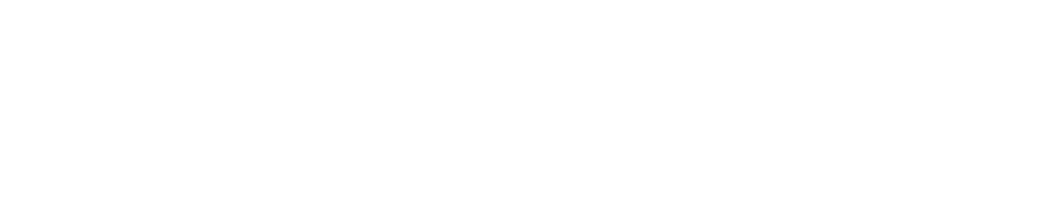
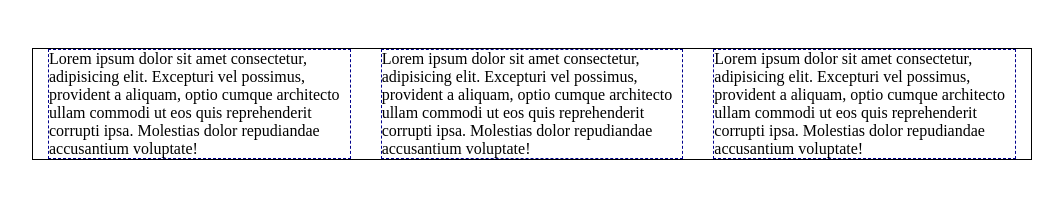
Before and after one commit to matte887/html-css-boolando, a plain HTML site: page index.html in a window 1280 px wide. Shown: the whole page, without its empty margins (108-1171 px from the left). Drawn offline with Linux system fonts and the light colour scheme.

Commit message:
main structure completed

```diff
--- a/css/style.css
+++ b/css/style.css
@@ -4,3 +4,17 @@
     padding: 0;
     box-sizing: border-box;
 }
+
+.container {
+    width: 80%;
+    max-width: 1000px;
+    border: 1px solid black;
+    margin: 3em auto;
+}
+
+.product {
+    display: inline-block;
+    border: 1px dashed darkblue;
+    width: calc(100%/3 - 30px);
+    margin: 0 15px;
+}
--- a/index.html
+++ b/index.html
@@ -8,6 +8,21 @@
     <title>Boolando</title>
 </head>
 <body>
-
+    <main>
+        <div class="container">
+            <div class="row">
+                <div class="product">Lorem ipsum dolor sit amet consectetur, adipisicing elit. Excepturi vel possimus, provident a aliquam, optio cumque architecto ullam commodi ut eos quis reprehenderit corrupti ipsa. Molestias dolor repudiandae accusantium voluptate!
+                </div><div class="product">Lorem ipsum dolor sit amet consectetur, adipisicing elit. Excepturi vel possimus, provident a aliquam, optio cumque architecto ullam commodi ut eos quis reprehenderit corrupti ipsa. Molestias dolor repudiandae accusantium voluptate!
+                </div><div class="product">Lorem ipsum dolor sit amet consectetur, adipisicing elit. Excepturi vel possimus, provident a aliquam, optio cumque architecto ullam commodi ut eos quis reprehenderit corrupti ipsa. Molestias dolor repudiandae accusantium voluptate!
+                </div>
+            </div>
+            <!-- <div class="row">
+                <div class="product">Lorem ipsum dolor sit amet consectetur, adipisicing elit. Excepturi vel possimus, provident a aliquam, optio cumque architecto ullam commodi ut eos quis reprehenderit corrupti ipsa. Molestias dolor repudiandae accusantium voluptate!
+                </div><div class="product">Lorem ipsum dolor sit amet consectetur, adipisicing elit. Excepturi vel possimus, provident a aliquam, optio cumque architecto ullam commodi ut eos quis reprehenderit corrupti ipsa. Molestias dolor repudiandae accusantium voluptate!
+                </div><div class="product">Lorem ipsum dolor sit amet consectetur, adipisicing elit. Excepturi vel possimus, provident a aliquam, optio cumque architecto ullam commodi ut eos quis reprehenderit corrupti ipsa. Molestias dolor repudiandae accusantium voluptate!
+                </div>
+            </div> -->
+        </div>
+    </main>
 </body>
 </html>
```
